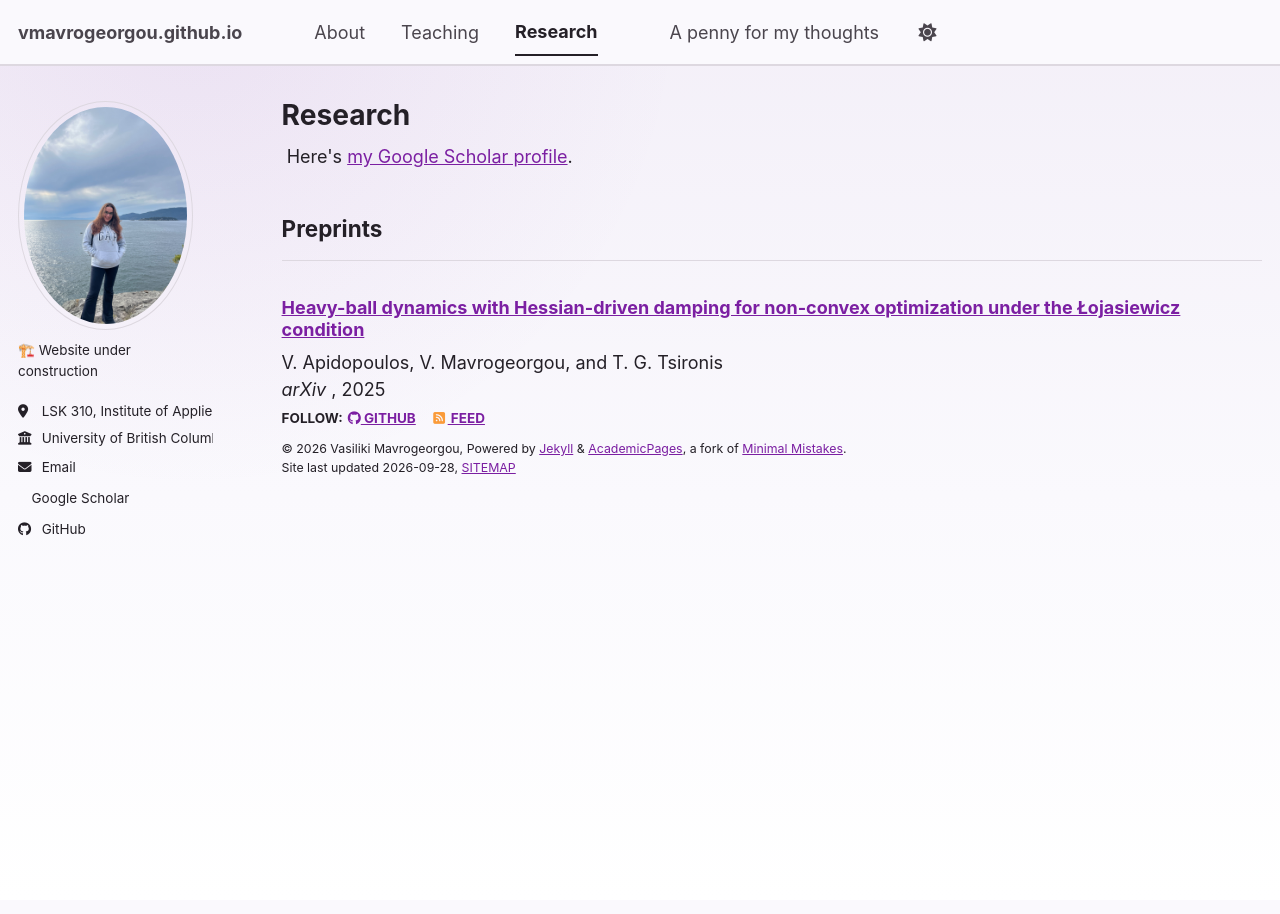
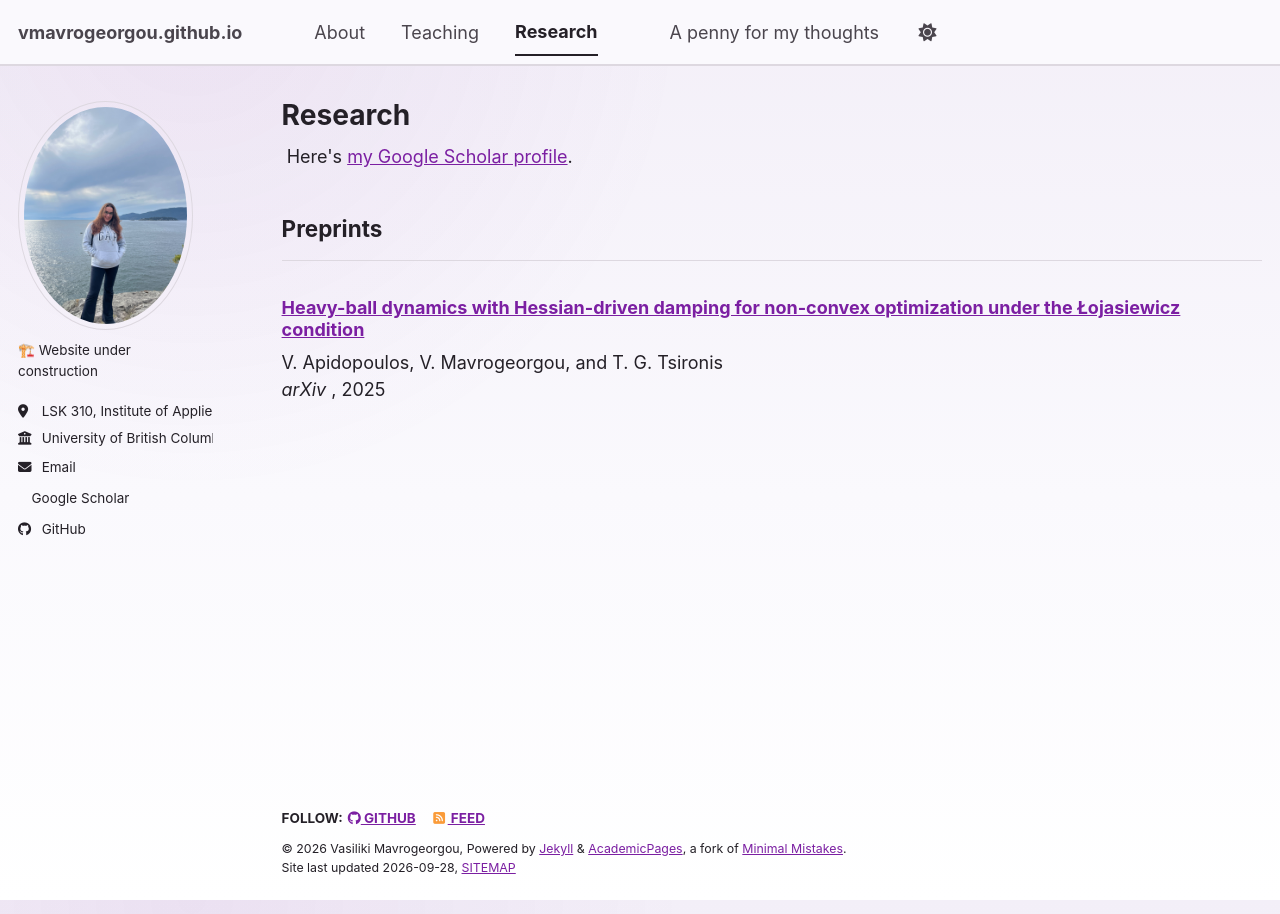
Before and after one commit to vmavrogeorgou/vmavrogeorgou.github.io, a Jekyll site: the page built from _pages/research.html, in a window 1280 px wide. Built offline with Jekyll 4.4.1, drawn with Linux system fonts in a browser that asks for light colours; a style sheet for code colours, icons or effects is not loaded.

Commit message:
Update research.html

```diff
--- a/_pages/research.html
+++ b/_pages/research.html
@@ -109,6 +109,10 @@ author_profile: true
 
 {% endif %}
 
+<div style="margin-bottom: 400px;"></div>
+
+
+
 <!--
 
 ---
```
